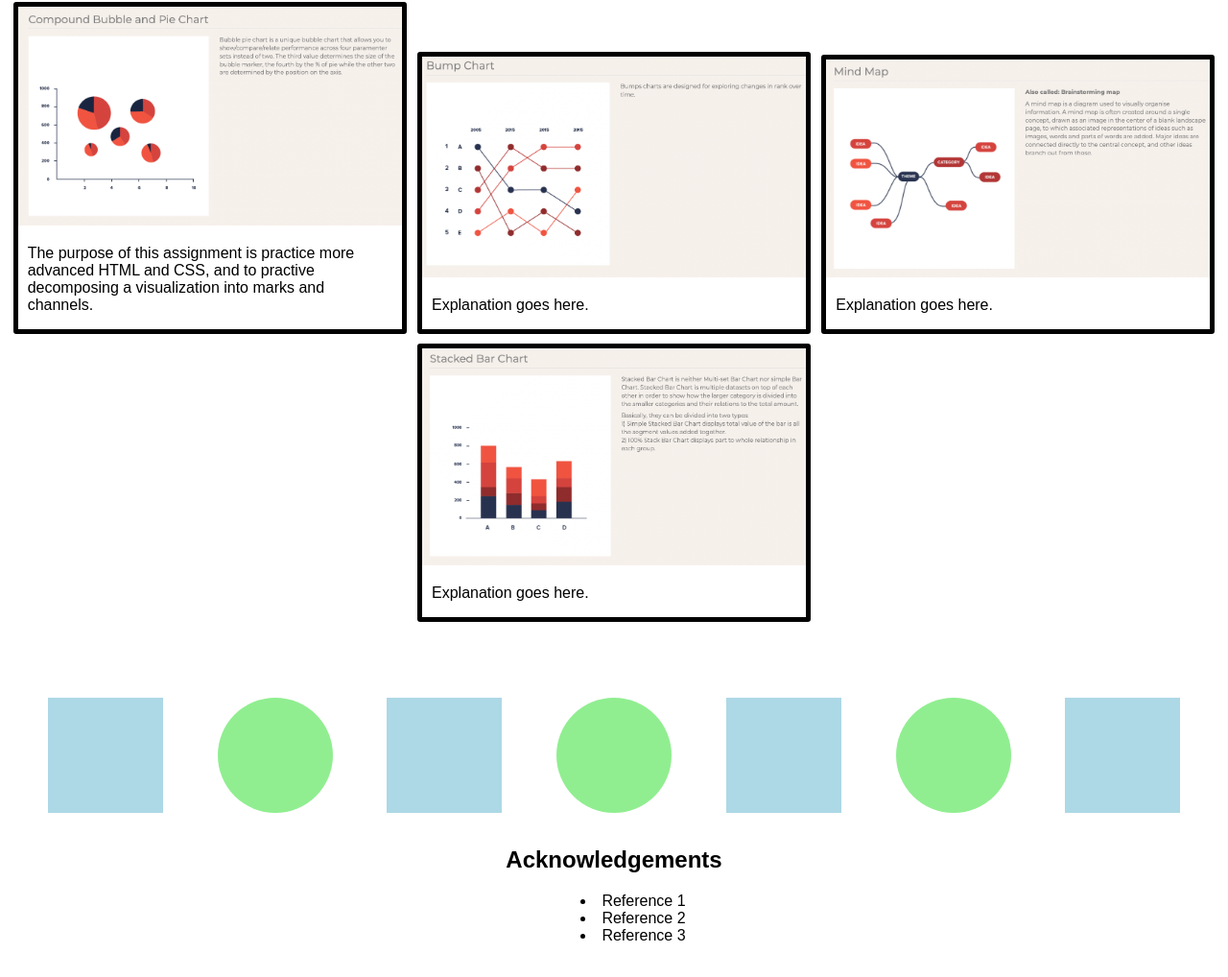
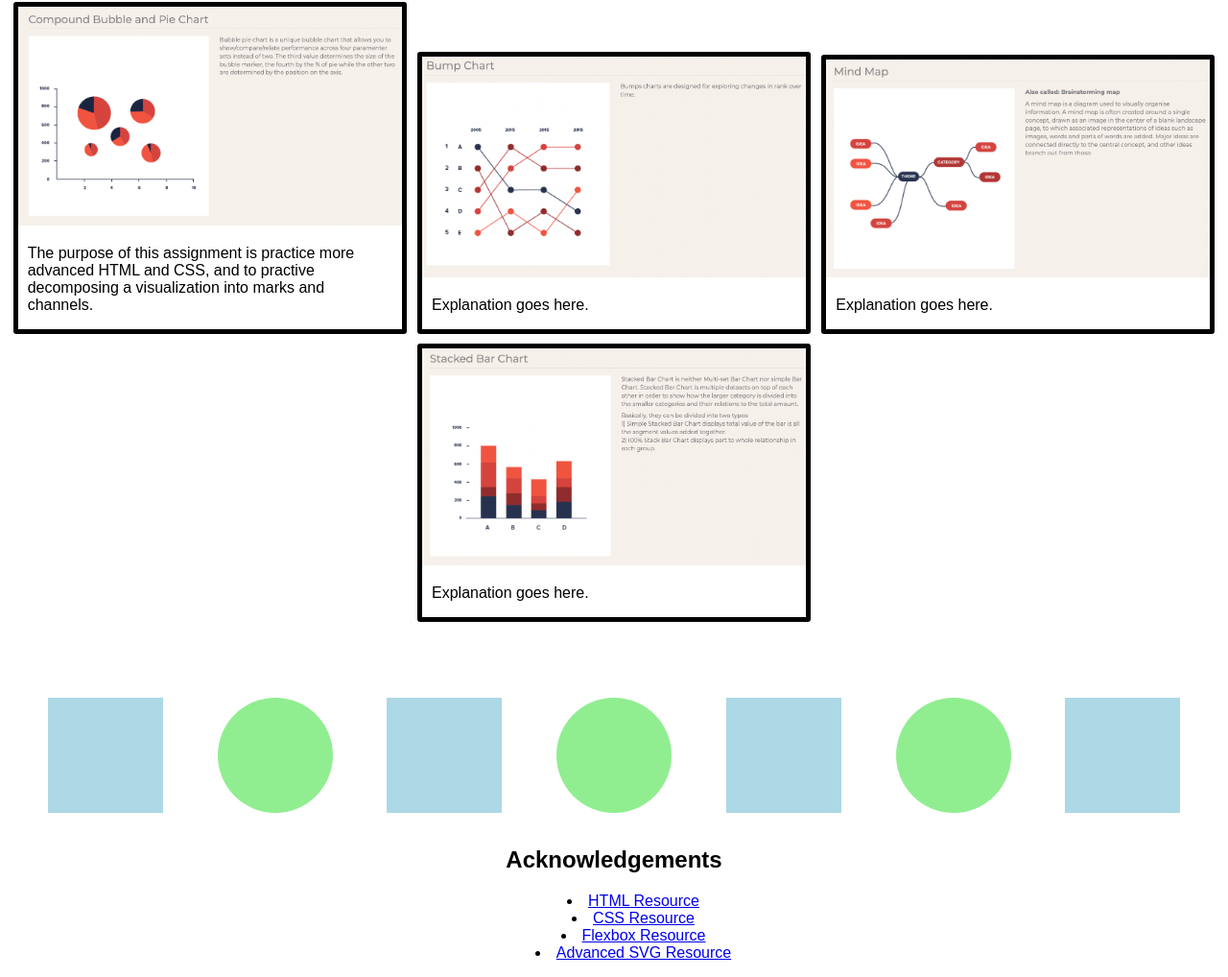
Before and after one commit to DS4200-S22/hw-03-jason-and-marco, a plain HTML site: page index.html in a window 1280 px wide. Shown: the part 78-1096 px from the top of the page at 96% size. Drawn offline with Linux system fonts and the light colour scheme.

Commit message:
Added reference links

```diff
--- a/index.html
+++ b/index.html
@@ -87,9 +87,18 @@
 
 <div>
     <ul>
-        <li>Reference 1</li>
-        <li>Reference 2</li>
-        <li>Reference 3</li>
+        <li>
+            <a href="https://www.w3schools.com/html/default.asp">HTML Resource</a>
+        </li>
+        <li>
+            <a href="https://www.w3schools.com/css/default.asp">CSS Resource</a>
+        </li>
+        <li>
+            <a href="https://css-tricks.com/snippets/css/a-guide-to-flexbox/">Flexbox Resource</a>
+        </li>
+        <li>
+            <a href="https://learn-the-web.algonquindesign.ca/topics/advanced-svg/">Advanced SVG Resource</a>
+        </li>
     </ul>
 </div>
 
```
